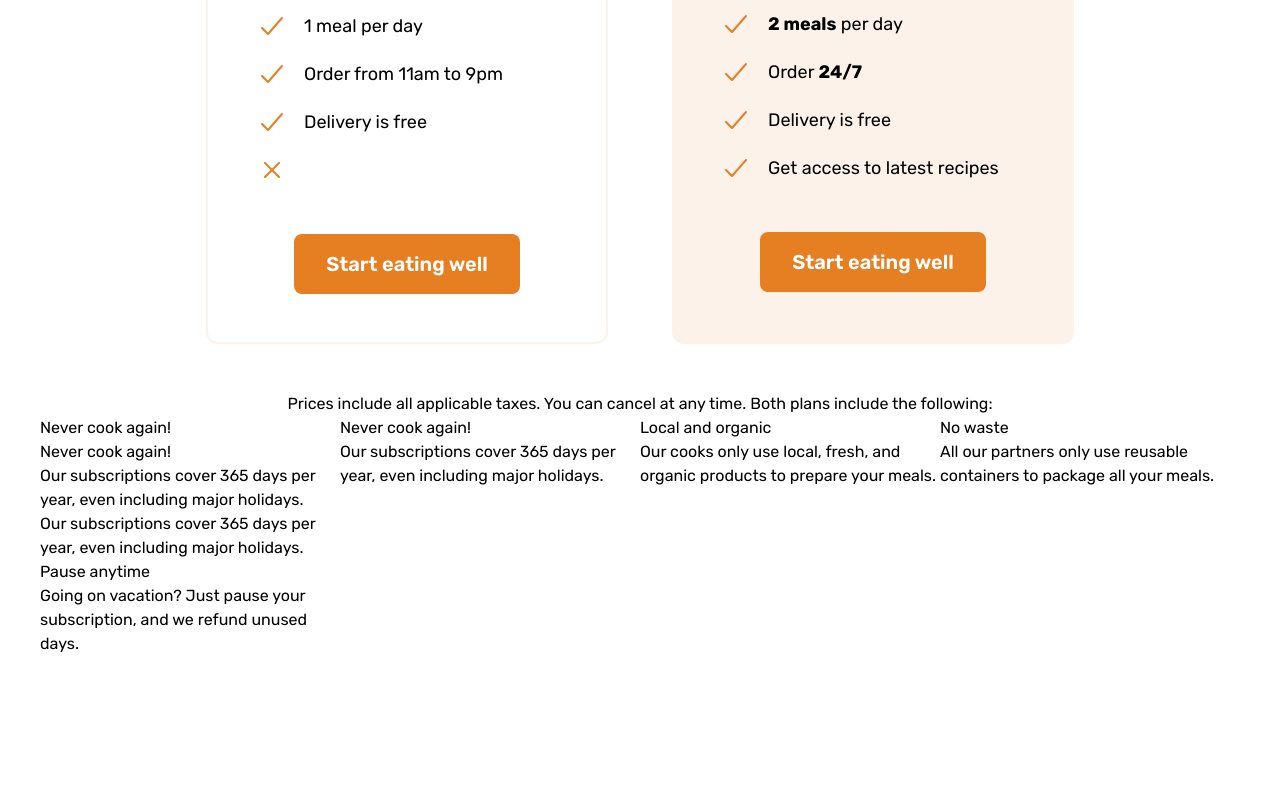
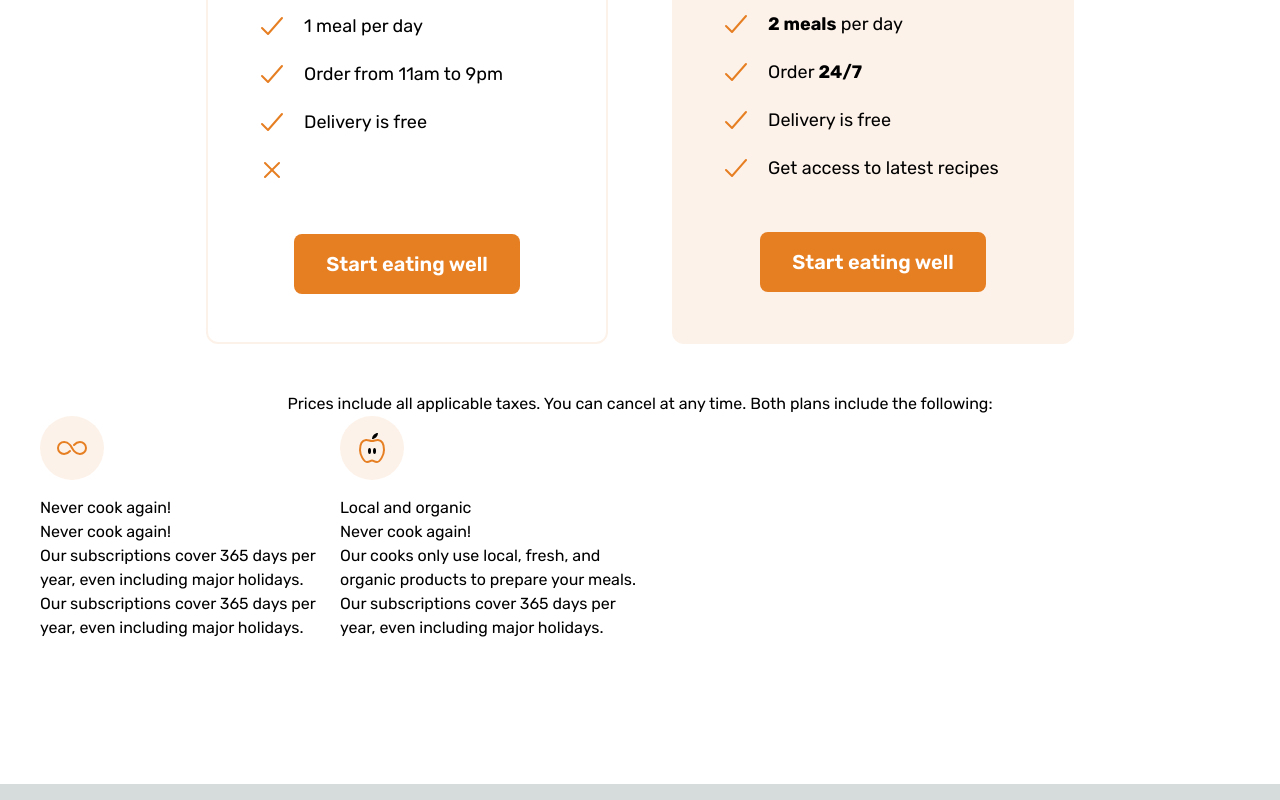
Before and after one commit to riwepo/omnifood-nextjs, a Next.js app: page / in a window 1280 px wide. Shown: the part 598-1398 px from the top of the page. Built offline with nearby package versions, Linux system fonts and the light colour scheme.

Commit message:
features

```diff
--- a/src/components/pricing/feature.js
+++ b/src/components/pricing/feature.js
@@ -1,9 +1,9 @@
 function Feature({ featureData }) {
   return (
     <div class="feature">
-      {featureData.icon}
-      <ion-icon class="feature-icon" name="infinite-outline"></ion-icon>
-
+      <div className="mb-4 h-16 w-16 rounded-full bg-whites-100 p-4">
+        {featureData.icon}
+      </div>
       <p class="feature-title">{featureData.title}</p>
       <p class="feature-title">Never cook again!</p>
       <p class="feature-text">{featureData.text}</p>
@@ -16,3 +16,25 @@ function Feature({ featureData }) {
 }
 
 export default Feature;
+
+// .feature-icon {
+//     color: #e67e22;
+//     height: 3.2rem;
+//     width: 3.2rem;
+//     background-color: #fdf2e9;
+//     margin-bottom: 3.2rem;
+//     padding: 1.6rem;
+//     border-radius: 50%;
+//   }
+
+//   .feature-title {
+//     font-size: 2.4rem;
+//     color: #333;
+//     font-weight: 700;
+//     margin-bottom: 1.6rem;
+//   }
+
+//   .feature-text {
+//     font-size: 1.8rem;
+//     line-height: 1.8;
+//   }
--- a/src/components/pricing/inclusions.js
+++ b/src/components/pricing/inclusions.js
@@ -1,14 +1,27 @@
 import Feature from "./feature";
+import InfiniteIcon from "../../../public/icons/features/infinite-outline.svg";
+import NutritionIcon from "../../../public/icons/features/nutrition-outline.svg";
 
 function Inclusions() {
   const feature1 = {
+    icon: (
+      <InfiniteIcon className="infinite-icon h-8 w-8 text-burnt-orange-100" />
+    ),
     title: "Never cook again!",
     text: "Our subscriptions cover 365 days per year, even including major holidays.",
+  };
+  const feature2 = {
+    icon: (
+      <NutritionIcon className="inutrition-icon h-8 w-8 text-burnt-orange-100" />
+    ),
+    title: "Local and organic",
+    text: "Our cooks only use local, fresh, and organic products to prepare your meals.",
   };
   return (
     <div className="grid--4-cols container mx-auto my-0 mb-12 grid max-w-[75rem] grid-cols-4">
       <Feature featureData={feature1} />
-      <div class="feature">
+      <Feature featureData={feature2} />
+      {/* <div class="feature">
         <ion-icon class="feature-icon" name="infinite-outline"></ion-icon>
         <p class="feature-title">Never cook again!</p>
         <p class="feature-text">
@@ -39,9 +52,19 @@ function Inclusions() {
           Going on vacation? Just pause your subscription, and we refund unused
           days.
         </p>
-      </div>
+      </div> */}
     </div>
   );
 }
 
 export default Inclusions;
+
+// .feature-icon {
+//     color: #e67e22;
+//     height: 3.2rem;
+//     width: 3.2rem;
+//     background-color: #fdf2e9;
+//     margin-bottom: 3.2rem;
+//     padding: 1.6rem;
+//     border-radius: 50%;
+//   }
```
